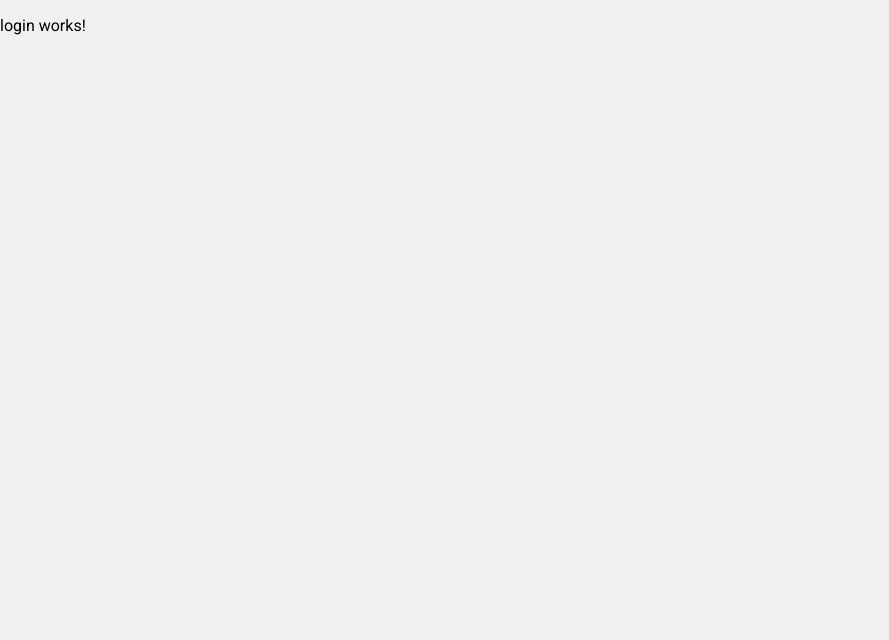
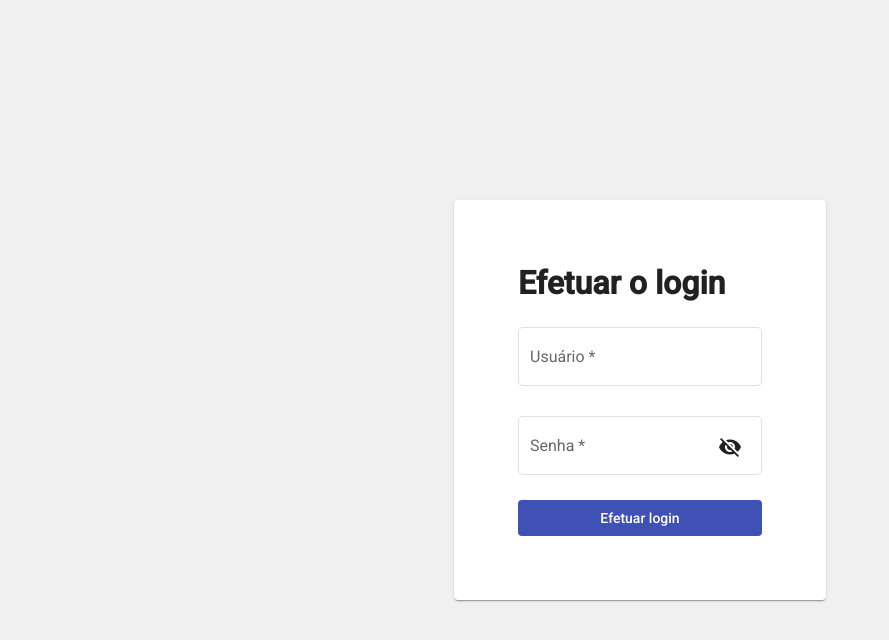
Before and after one commit to leouno99/task-manager, an Angular app: page /login in a window 1280 px wide. Shown: the top 640 px of the page, without its empty margins (0-889 px from the left). Built offline with nearby package versions, Linux system fonts and the light colour scheme.

Commit message:
Funcionalidade de login

```diff
--- a/src/app/login/login.component.html
+++ b/src/app/login/login.component.html
@@ -1 +1,23 @@
-<p>login works!</p>
+<div class="login">
+    <mat-card class="card">
+        <h1>Efetuar o login</h1>
+
+        <form class="form" [formGroup]="form" (ngSubmit)="onSubmit()">
+            <mat-form-field appearance="outline">
+                <mat-label>Usuário</mat-label>
+                <input matInput formControlName="user">
+            </mat-form-field>
+
+            <mat-form-field appearance="outline">
+                <mat-label>Senha</mat-label>
+                <input matInput [type]="hidePassword ? 'password' : 'text'" formControlName="password">
+                <button mat-icon-button matSuffix (click)="hidePassword = !hidePassword" type="button">
+                    <mat-icon>{{hidePassword ? 'visibility_off' :
+                        'visibility'}}</mat-icon>
+                </button>
+            </mat-form-field>
+
+            <button mat-flat-button color="primary" type="submit">Efetuar login</button>
+        </form>
+    </mat-card>
+</div>
--- a/src/app/login/login.component.scss
+++ b/src/app/login/login.component.scss
@@ -0,0 +1,16 @@
+.login {
+    height: 100%;
+    width: 100%;
+    display: flex;
+    justify-content: center;
+    align-items: center;
+
+    >.card {
+        padding: 4rem;
+
+        >.form {
+            display: flex;
+            flex-direction: column;
+        }
+    }
+}
--- a/src/app/login/login.component.ts
+++ b/src/app/login/login.component.ts
@@ -1,4 +1,6 @@
 import { Component, OnInit } from '@angular/core';
+import { FormControl, FormGroup, Validators } from '@angular/forms';
+import { Router, RouterLink } from '@angular/router';
 
 @Component({
   selector: 'app-login',
@@ -7,9 +9,25 @@ import { Component, OnInit } from '@angular/core';
 })
 export class LoginComponent implements OnInit {
 
-  constructor() { }
+  form = new FormGroup({
+    user: new FormControl("", [Validators.required]),
+    password: new FormControl("", [Validators.required])
+  });
+
+  hidePassword = true;
+
+  constructor(private router: Router) { }
 
   ngOnInit(): void {
   }
 
+  onSubmit() {
+    if (this.form.value.user === "leo" && this.form.value.password ==="123") {
+      this.router.navigate(["/task-list"])
+    }
+    else {
+      window.alert("Credenciais inválidas");
+    }
+  }
+
 }
```
Also changed, not shown: src/app/login/login.module.ts (+14 -3 lines).
